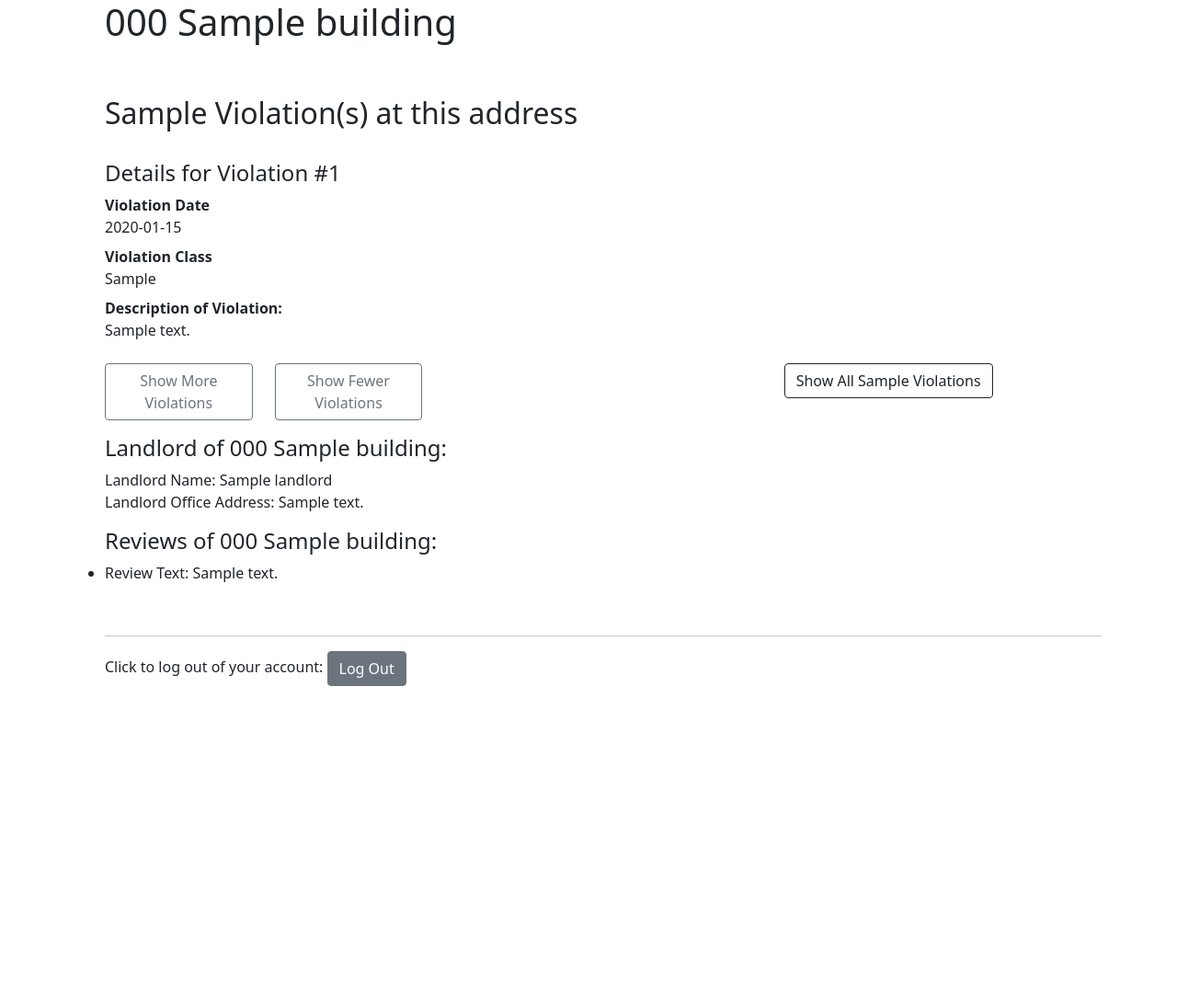
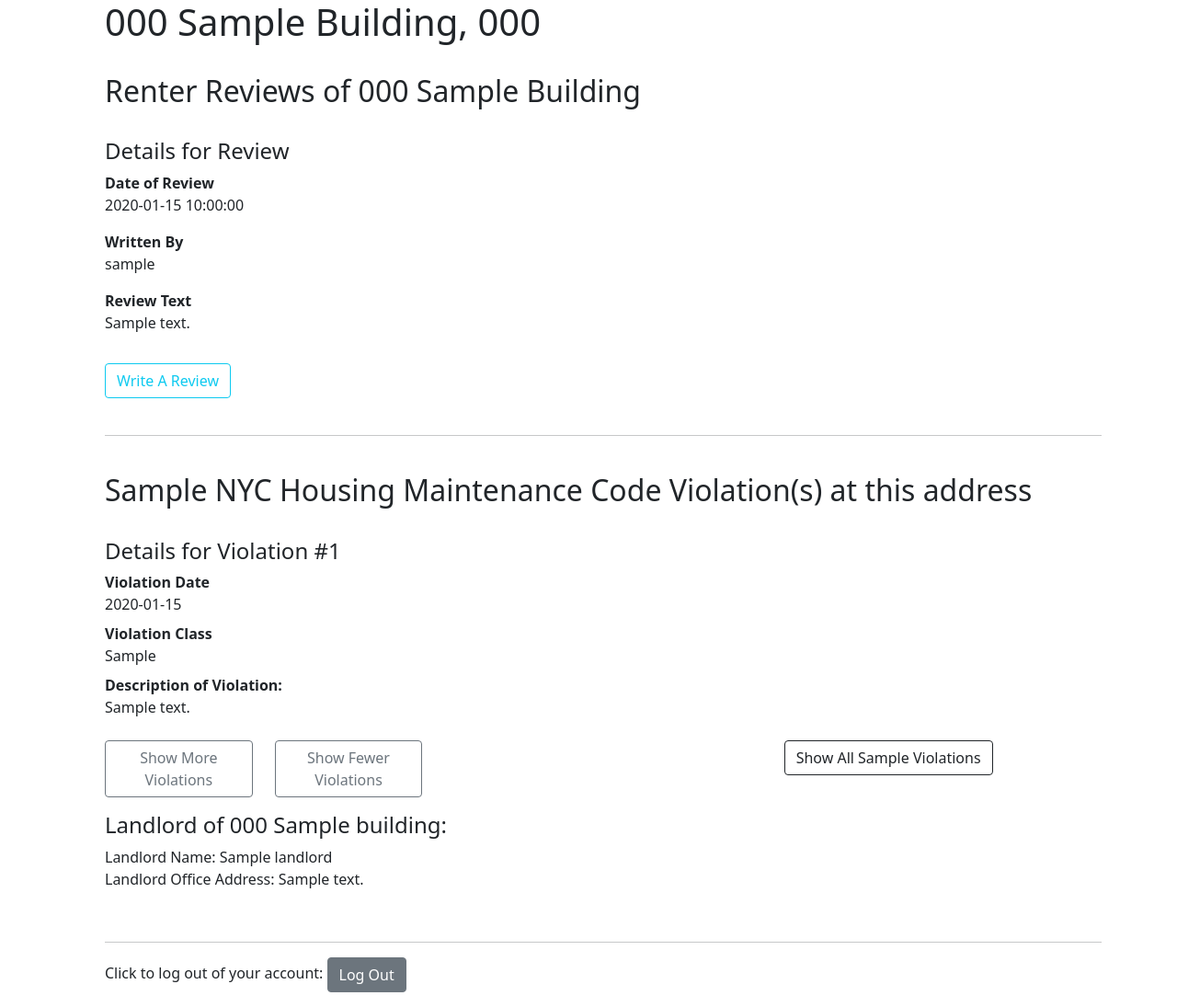
Before and after one commit to mauratee/Renters-Speak, a Flask app: template templates/building_details.html in a window 1280 px wide. Shown: the whole page at 92% size. Before the commit the page ends 746 px from the top, so only its background shows below. Run offline with Flask 2, Linux system fonts and the light colour scheme; tables that the repository leaves empty hold one stand-in row (values such as "Sample post"); the template is opened without the code that fills it: values that come from a table or form of the project are taken from there, most other values are stand-ins (such as "Sample title", 1, 10 or a date in 2020).

Commit message:
Add jquery to write-a-review button on building_details.html

```diff
--- a/static/js/building_details.js
+++ b/static/js/building_details.js
@@ -3,9 +3,6 @@
 alert("JS is connected");
 
 // Selects from violation-group in building_details.html
-var violationList = {{ violation_list|safe }}
-console.log(violationList)
-
 $("document").ready(function(){
   $("#show_fewer_violations").click(function(){
     $("#first-two-violations").slideUp();
@@ -14,3 +11,9 @@
     $("#first-two-violations").slideDown();
   });
 });
+
+// Selects from write-a-review button in building_details.html
+// and send to write_review.html page
+$("#write-a-review").on("click"), () => {
+    window.location.replace("/write_review")
+};
--- a/templates/building_details.html
+++ b/templates/building_details.html
@@ -1,15 +1,49 @@
 {% extends 'base.html' %}
 
-{% block title %}{{ building.building_housenumber }} {{ building.building_streetname|title }} - Details{% endblock %}
+{% block title %}{{ building.building_housenumber }} {{ building.building_streetname }} - Details{% endblock %}
 
 {% block body %}
-<h1>{{ building.building_housenumber }} {{ building.building_streetname }}</h1>
+    <div class="row">
+        <div class="col-12">
+            <h1>{{ building.building_housenumber }} {{ building.building_streetname|title }},
+                {{ building.building_postcode }} </h1>
+        </div>
+    </div>
+        <br>
+
+    <div class="row">
+        <div class="col-12">
+
+            <h2>Renter Reviews of {{ building.building_housenumber }} {{ building.building_streetname|title }}</h2>
+                <br>
+                <dl class="row">
+                {% if building.reviews %}
+                    {% for review in building.reviews %}
+
+                        <h4>Details for Review</h4>
+
+                        <dt class="col-12">Date of Review</dt>
+                        <dl class="col-12">{{ review.created_on }}</dl>
+                        <dt class="col-12">Written By</dt>
+                        <dl class="col-12">{{ review.user.username }}</dl>
+                        <dt class="col-12">Review Text</dt>
+                        <dl class="col-12">{{ review.review_body }}</dl>
+                        <br>
+                        {% endfor %}
+                {% else %}
+                    <dt class="col-12">No Renter Reviews for this Address </dt>
+                {% endif %}
+                </dl>
+            <button id="write-a-review" class="btn btn-outline-info">Write A Review</button>
+        </div>
+    </div>
     <br>
+    <hr>
     <br>
     <div class="violation-group" >
     {% if violation_list %}
 
-        <h2>{{ length_violation_list }} Violation(s) at this address</h2>
+        <h2>{{ length_violation_list }} NYC Housing Maintenance Code Violation(s) at this address</h2>
         <br>
 
         <div class="violation-list" id="first-two-violations">
@@ -61,16 +95,7 @@
     Landlord Office Address: {{ building.landlord.office_address }}
     <br>
 </p>
-<p>
-    <h4>Reviews of {{ building.building_housenumber }} {{ building.building_streetname }}:</h4>
-        {% if building.reviews %}
-            {% for review in building.reviews %}
-                <li>Review Text: {{ review.review_body }}</li>
-                {% endfor %}
-        {% else %}
-            <li>No Reviews </li>
-        {% endif %}
-</p>
+
 
 <!-- Connect to JS file -->
 <script src="/static/js/building_details.js"></script>
```
Also changed, not shown: static/img/site.webmanifest.
